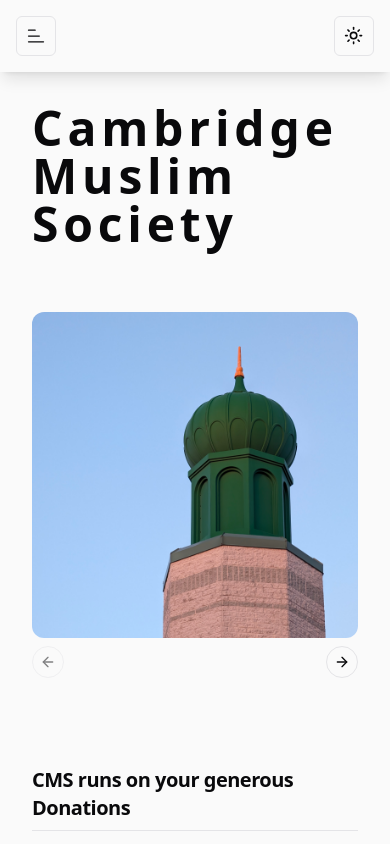
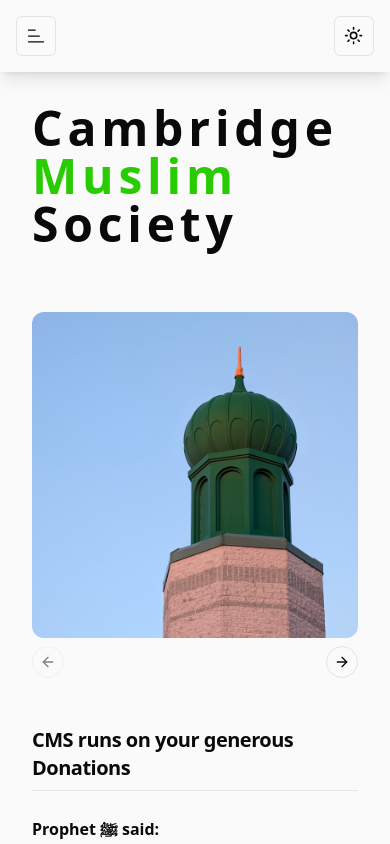
Before and after one commit to mamooji/cms, a Next.js app: page / in a window 390 px wide. Shown: the top 844 px of the page. Built offline with nearby package versions, Linux system fonts and the light colour scheme.

Commit message:
mobile about page and prayertimes page

```diff
--- a/src/app/about/page.tsx
+++ b/src/app/about/page.tsx
@@ -1,9 +1,9 @@
 import React from "react";
 const About = () => {
     return (
-      <div className="flex flex-col px-2">
-        <h1 className="scroll-m-20 py-4 text-4xl  text-center font-extrabold tracking-tight lg:text-5xl">
-          About Us
+      <div className="flex flex-col mx-8 pt-8">
+        <h1 className="scroll-m-20 py-4 text-5xl  font-extrabold tracking-tight lg:text-5xl">
+          About <span className="text-primary">Us</span>
         </h1>
         <p className="leading-7 ">
           The Cambridge Muslim Society serves the thriving Muslim community of
@@ -12,7 +12,7 @@
           Cambridge together with the cities of Kitchener and Waterloo form the
           Tri-cities of Waterloo region.
         </p>
-        <p className="leading-7 [&:not(:first-child)]:mt-6">
+        <p className="leading-7 indent-8 [&:not(:first-child)]:mt-6">
           The Society established in 1974, began offering the five daily
           prayers, and children’s Madrassah from a small residential apartment.
           In 1980, the CMS purchased a small rental warehouse and converted to a
@@ -20,7 +20,7 @@
           well as funeral services. In 1985, the Society was registered
           (registration # 561084-39-15) with the government of Ontario, Canada.
         </p>
-        <p className="leading-7 [&:not(:first-child)]:mt-6">
+        <p className="leading-7 indent-8 [&:not(:first-child)]:mt-6">
           Due to the growth of the Muslim population of Cambridge there was a
           significant need to create more space and increased facilities in
           order to accommodate this growing community. In 1989, one acre land
@@ -28,7 +28,7 @@
           Muslim community. After six years, construction began in 1995. In
           1997, Jamia Umar Al-Farooq Masjid was completed costing $1.3 million.
         </p>
-        <p className="leading-7 [&:not(:first-child)]:mt-6">
+        <p className="leading-7 indent-8 [&:not(:first-child)]:mt-6">
           The Society is run by the democratically elected Executive Committee
           directed by the constitution of the Cambridge Muslim Society. This
           Executive body is elected at our annual General Body meeting of all
--- /dev/null
+++ b/src/app/prayer-times/page.tsx
@@ -0,0 +1,27 @@
+import React from "react";
+
+const PrayerTimes = () => {
+  return (
+    <div className="flex flex-col mx-8">
+      <div className="flex flex-col justify-center h-full">
+        <h1 className="scroll-m-20 py-4 pt-8 text-5xl  font-extrabold tracking-tight lg:text-5xl">
+          Prayer <span className="text-primary">Times</span>
+        </h1>
+        <div className="flex  justify-center">
+          <iframe
+            className="h-[430px] w-[400px] dark:bg-black "
+            src="https://www-cambridgemuslimsociety-org.filesusr.com/html/546bbe_1e7d0122def4e24106a73884251c2906.html"
+          ></iframe>
+        </div>
+        <div className="flex  justify-center">
+          <iframe
+            className="h-[1000px] w-[375px] dark:bg-black "
+            src="https://www.livemasjid.com/cambridge"
+          ></iframe>
+        </div>
+      </div>
+    </div>
+  );
+};
+
+export default PrayerTimes;
--- a/src/components/Hero.tsx
+++ b/src/components/Hero.tsx
@@ -10,14 +10,17 @@
 
 const Hero = () => {
   return (
-    <div className=" flex flex-col md:flex-row md:justify-center md:items-center md:pt-16">
+    <div className=" flex flex-col md:flex-row md:justify-center md:items-center md:pt-16 pb-10 ">
       <div className="flex flex-col md:pl-6 pt-8 pb-16 md:py-0  md:w-1/2">
-        <h1 className="scroll-m-20 break-words text-5xl font-extrabold tracking-widest whitespace-pre-wrap max-w-md">
-          {"Cambridge\nMuslim\nSociety"}
+        <h1 className="scroll-m-20 break-words text-5xl lg:text-7xl font-extrabold tracking-widest whitespace-pre-wrap max-w-md">
+          Cambridge{"\n"}
+          <span className="text-primary">Muslim</span>
+          {"\n"}
+          Society
         </h1>
       </div>
 
-      <div className="flex flex-col pb-20 items-center md:py-0 md:w-1/2 md:items-center">
+      <div className="flex flex-col  items-center md:py-0 md:w-1/2 md:items-center">
         <Carousel className="flex flex-col max-w-md">
           <CarouselContent>
             <CarouselItem>
```
